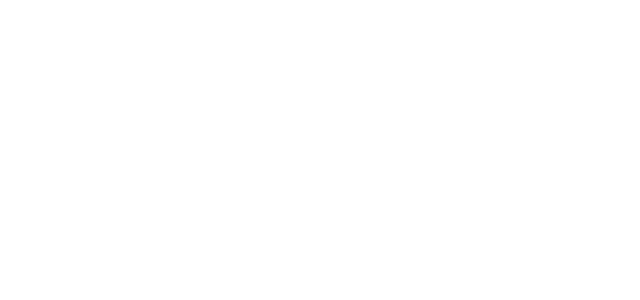
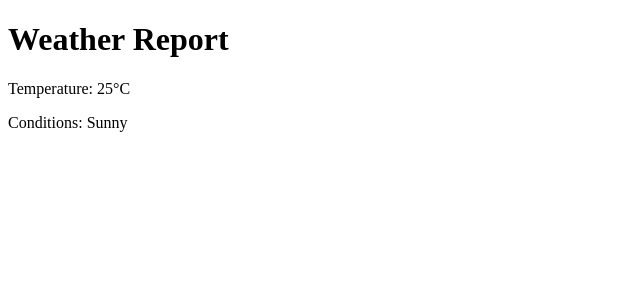
Before and after one commit to acciojob/conditional-weather-report-Itishree2000, a React app: page / in a window 1280 px wide. Shown: the top 300 px of the page, without its empty margins (0-640 px from the left). Built offline with nearby package versions, Linux system fonts and the light colour scheme.

Commit message:
first commit

```diff
--- a/package.json
+++ b/package.json
@@ -13,12 +13,12 @@
   "license": "ISC",
   "dependencies": {
     "css-loader": "^4.3.0",
+    "cypress": "^9.5.0",
     "jest-junit": "^11.1.0",
     "react": "^16.13.1",
     "react-dom": "^16.13.1",
     "style-loader": "^1.2.1",
-    "webpack-cli": "^3.3.12",
-    "cypress": "^9.5.0"
+    "webpack-cli": "^3.3.12"
   },
   "jest": {
     "moduleNameMapper": {
@@ -47,7 +47,7 @@
     "html-webpack-plugin": "^4.5.0",
     "jest": "^26.4.2",
     "react-test-renderer": "^16.13.1",
-    "webpack": "^4.44.2",
+    "webpack": "^4.47.0",
     "webpack-dev-server": "^3.11.0",
     "xml-js": "^1.6.11"
   }
--- a/src/components/App.js
+++ b/src/components/App.js
@@ -1,13 +1,34 @@
 
+// import React from "react";
+// import './../styles/App.css';
+
+// const App = () => {
+//   return (
+//     <div>
+//         {/* Do not remove the main div */}
+//     </div>
+//   )
+// }
+
+// export default App
 import React from "react";
-import './../styles/App.css';
+import './../styles/App.css'; // Import your CSS file here
 
 const App = () => {
+  // Sample weather input
+  const weatherData = { temperature: 25, conditions: "Sunny" };
+  const threshold = 20;
+  const isAboveThreshold = weatherData.temperature > threshold;
+
   return (
-    <div>
-        {/* Do not remove the main div */}
+    <div className="container">
+      <h1>Weather Report</h1>
+      <div className="weather-info">
+        <p>Temperature: <span className={isAboveThreshold ? 'above-threshold' : 'below-threshold'}>{weatherData.temperature}°C</span></p>
+        <p>Conditions: {weatherData.conditions}</p>
+      </div>
     </div>
-  )
-}
+  );
+};
 
-export default App
+export default App;
```
Also changed, not shown: 1 other file (tests, documents, lock files or other folders).
